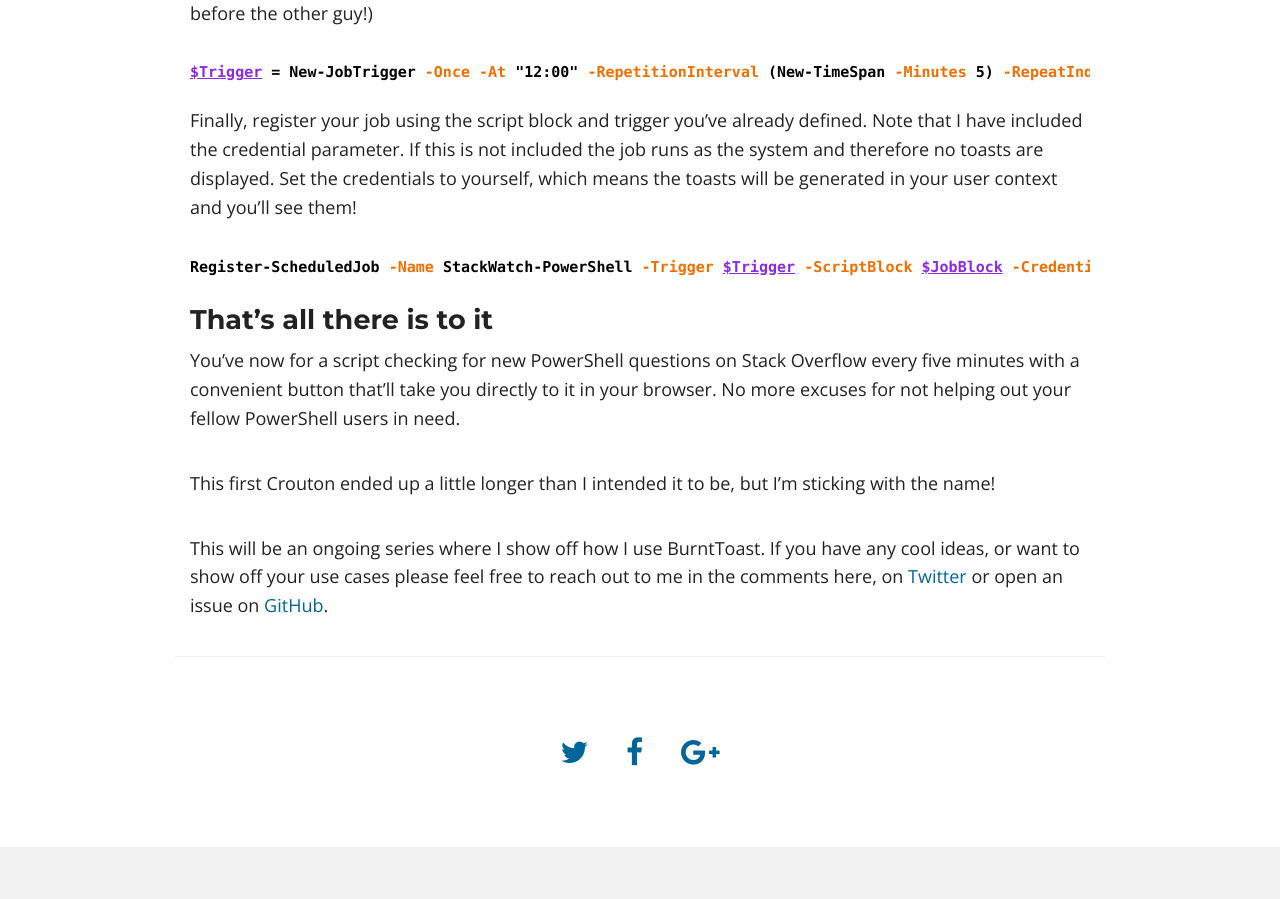
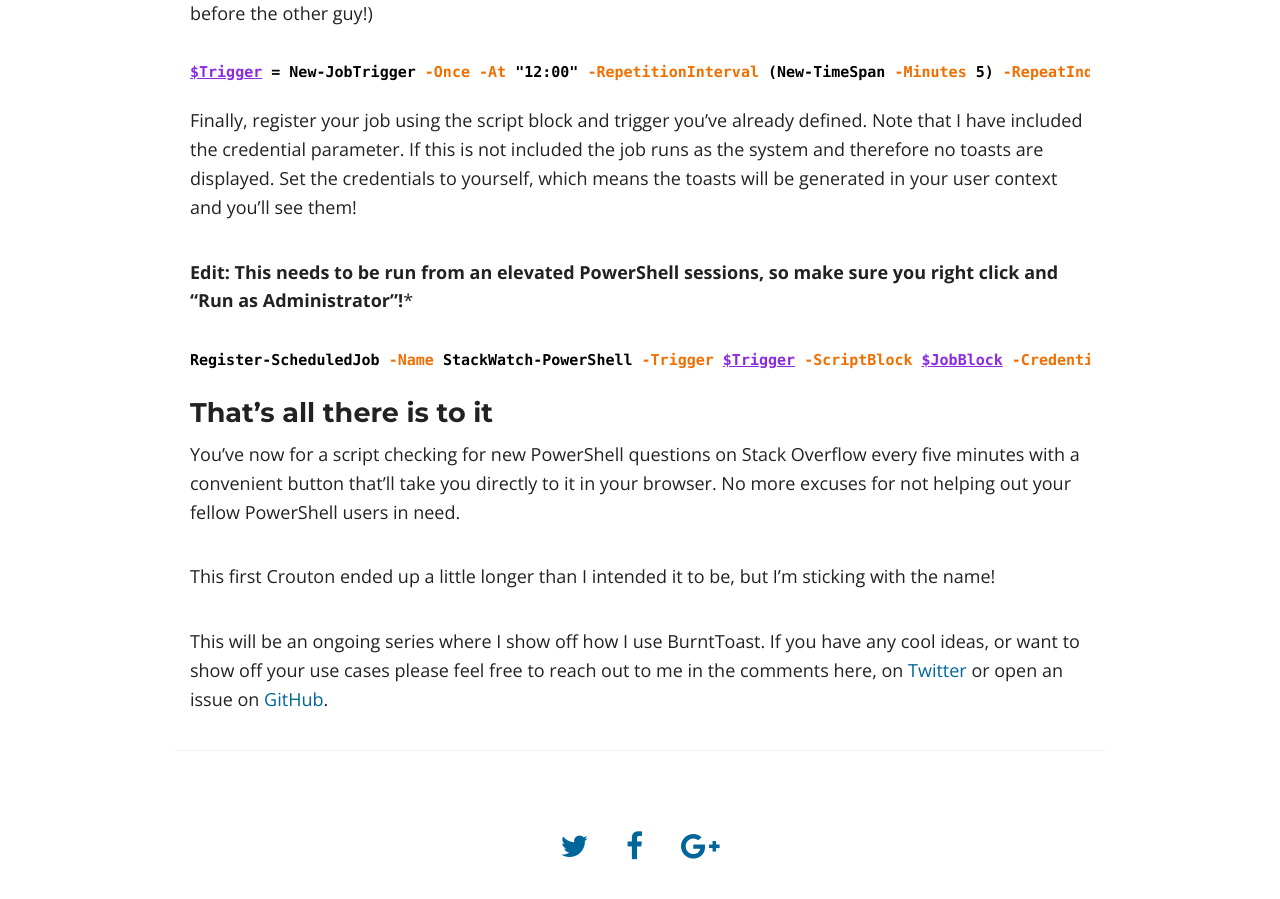
Before and after one commit to Windos/windos.github.io, a Jekyll site: the page built from _posts/2017-03-20-crouton-stackwatch.md, in a window 1280 px wide and 900 px high, scrolled down 4648 px. Built offline with Jekyll 4.4.1, drawn with Linux system fonts in a browser that asks for light colours; nearby versions of some CDN libraries; comment, search, counter and statistics services are not loaded.

Commit message:
Admin privilages is an important note...

````diff
--- a/_posts/2017-03-20-crouton-stackwatch.md
+++ b/_posts/2017-03-20-crouton-stackwatch.md
@@ -174,6 +174,8 @@ included the job runs as the system and therefore no toasts are displayed. Set
 the credentials to yourself, which means the toasts will be generated in your
 user context and you’ll see them!
 
+**Edit: This needs to be run from an elevated PowerShell sessions, so make sure you right click and "Run as Administrator"!***
+
 ```powershell
 Register-ScheduledJob -Name StackWatch-PowerShell -Trigger $Trigger -ScriptBlock $JobBlock -Credential domain\user
 ```
````
